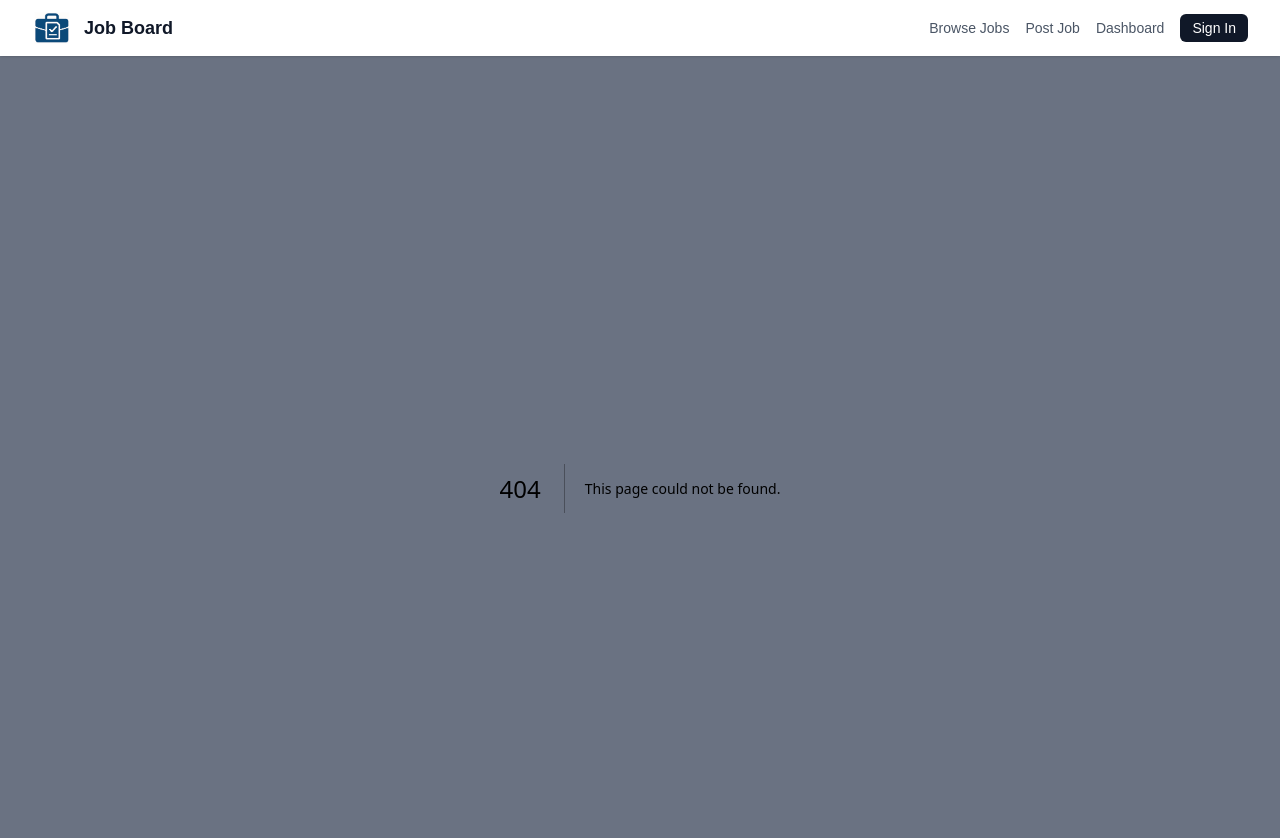
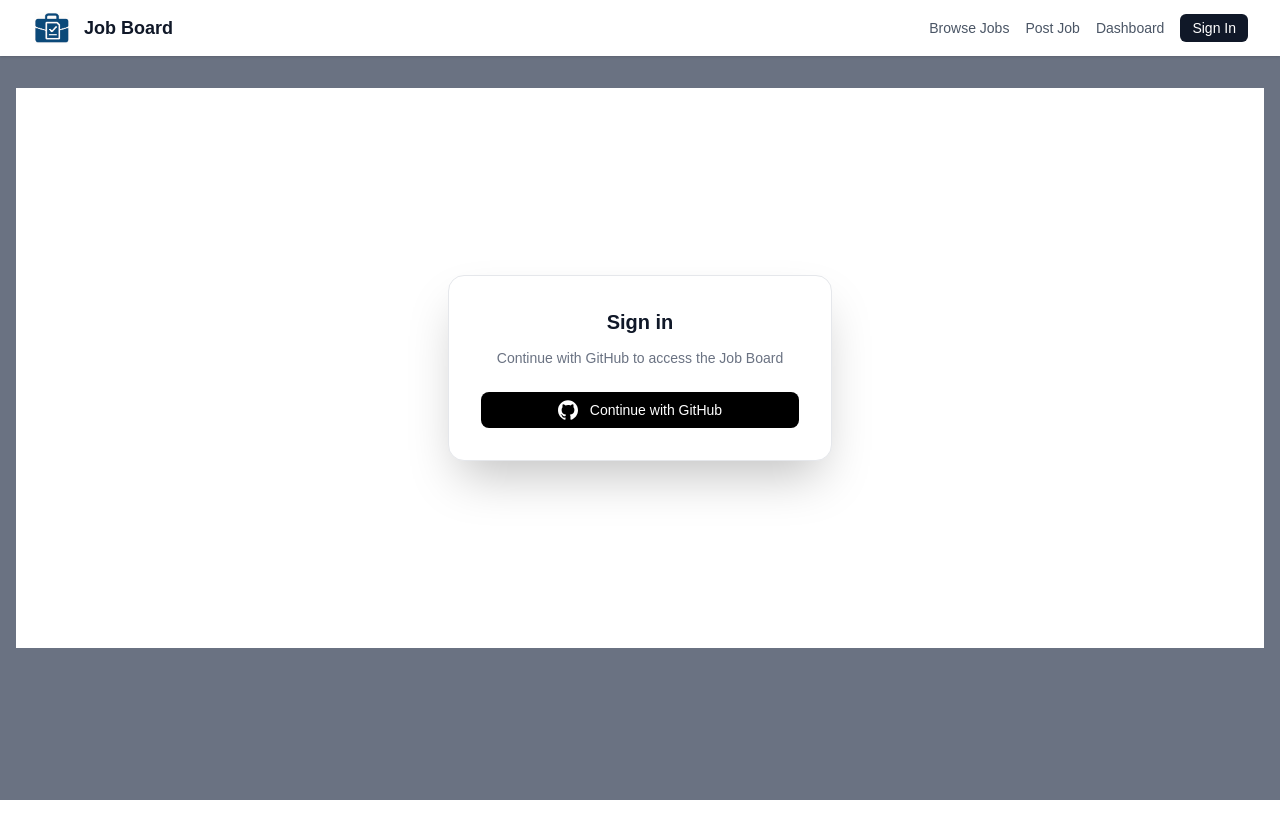
Before and after one commit to mfmshazan/JobPosting-Next-Prisma, a Next.js app: page /auth/signin in a window 1280 px wide. Before the commit this address had no page. Shown: the top 838 px of the page. After the commit the page ends 800 px from the top, so only its background shows below. Built offline with nearby package versions, Linux system fonts and the light colour scheme.

Commit message:
feat: add sign-in page and authentication setup with NextAuth and Prisma

```diff
--- /dev/null
+++ b/app/auth/signin/page.tsx
@@ -0,0 +1,26 @@
+export default function signInPage() {
+    return (
+        <div className="min-h-[70vh] flex items-center justify-center bg-background px-4">
+            <div className="w-full max-w-sm">
+                <div className="bg-white dark:bg-gray-900 border border-gray-200 dark:border-gray-800 rounded-2xl p-8 shadow-2xl">
+                    <div className="flex flex-col items-center gap-3">
+                        <h2 className="text-xl font-semibold text-gray-900 dark:text-white">Sign in</h2>
+                        <p className="text-sm text-gray-500 dark:text-gray-400 text-center">Continue with GitHub to access the Job Board</p>
+                    </div>
+
+                    <div className="mt-6">
+                        <button
+                            type="button"
+                            className="w-full flex items-center justify-center gap-3 rounded-lg bg-black text-white px-4 py-2 text-sm font-medium hover:opacity-95"
+                        >
+                            <svg width="20" height="20" viewBox="0 0 24 24" fill="currentColor" aria-hidden="true" className="w-5 h-5">
+                                <path d="M12 .297c-6.63 0-12 5.373-12 12 0 5.303 3.438 9.8 8.205 11.387.6.113.82-.258.82-.577 0-.285-.01-1.04-.015-2.04-3.338.724-4.042-1.61-4.042-1.61-.546-1.387-1.333-1.757-1.333-1.757-1.09-.745.083-.73.083-.73 1.205.084 1.84 1.236 1.84 1.236 1.07 1.835 2.807 1.305 3.492.998.108-.775.418-1.305.762-1.605-2.665-.305-5.467-1.332-5.467-5.93 0-1.31.468-2.381 1.236-3.221-.123-.303-.536-1.524.117-3.176 0 0 1.008-.322 3.301 1.23a11.52 11.52 0 013.003-.404c1.018.005 2.045.138 3.003.404 2.291-1.552 3.297-1.23 3.297-1.23.655 1.653.242 2.874.12 3.176.77.84 1.235 1.911 1.235 3.221 0 4.61-2.807 5.62-5.48 5.92.43.37.823 1.102.823 2.222 0 1.606-.015 2.898-.015 3.293 0 .322.216.694.825.576C20.565 22.092 24 17.592 24 12.297c0-6.627-5.373-12-12-12" />
+                            </svg>
+                            <span>Continue with GitHub</span>
+                        </button>
+                    </div>
+                </div>
+            </div>
+        </div>
+    );
+}
--- /dev/null
+++ b/auth.ts
@@ -0,0 +1,29 @@
+import NextAuth from "next-auth";
+import GitHub from "next-auth/providers/github";
+import { PrismaAdapter } from "@auth/prisma-adapter";
+import { prisma } from "@/lib/prisma"
+
+export const{ auth,handlers,signIn,signOut } = NextAuth({
+    session:{
+        strategy: "jwt",
+    },
+    providers: [GitHub],
+    adapter: PrismaAdapter(prisma),
+    callbacks: {
+        async jwt({token, user })  {
+            if(user){
+                token.id = user.id
+                token.name = user.name
+            }
+            return token;
+        },
+
+        async session({ session, token}) {
+            if(session.user){
+                session.user.id = token.id as string
+                session.user.name = token.name as string
+            }
+            return session
+        },
+    },
+});
--- /dev/null
+++ b/lib/prisma.ts
@@ -0,0 +1,12 @@
+import { PrismaClient } from "@prisma/client"
+import { withAccelerate } from "@prisma/extension-accelerate"
+
+const globalForPrisma = global as unknown as { prisma: PrismaClient }
+
+export const prisma =
+  globalForPrisma.prisma ||
+  new PrismaClient().$extends(withAccelerate())
+
+if (process.env.NODE_ENV !== "production") globalForPrisma.prisma = prisma
+
+export default prisma
```
